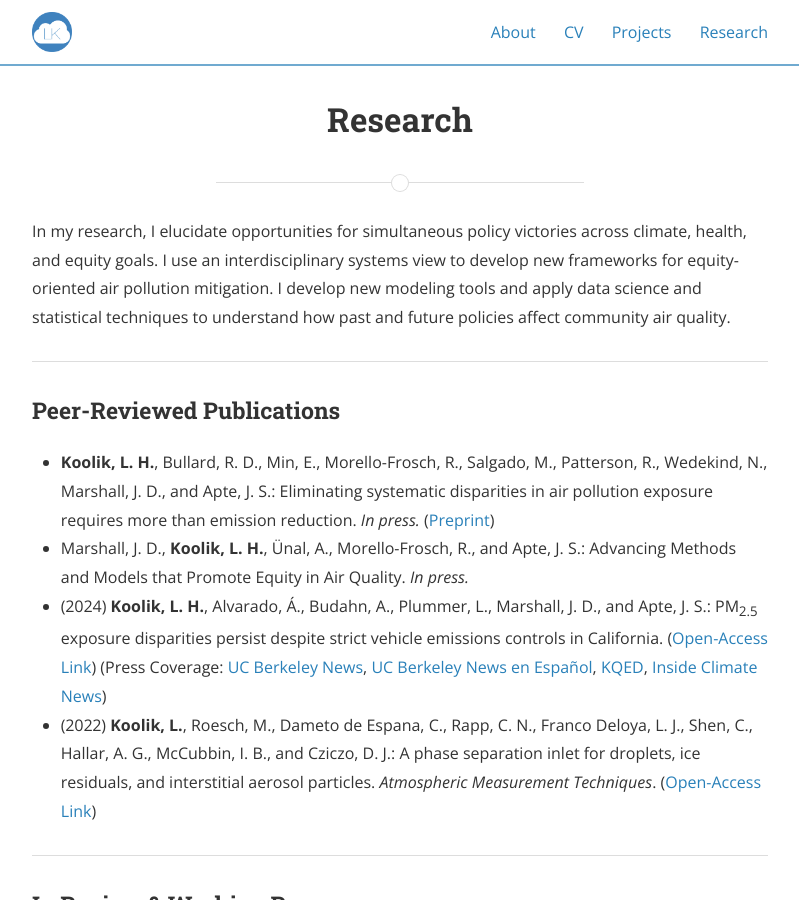
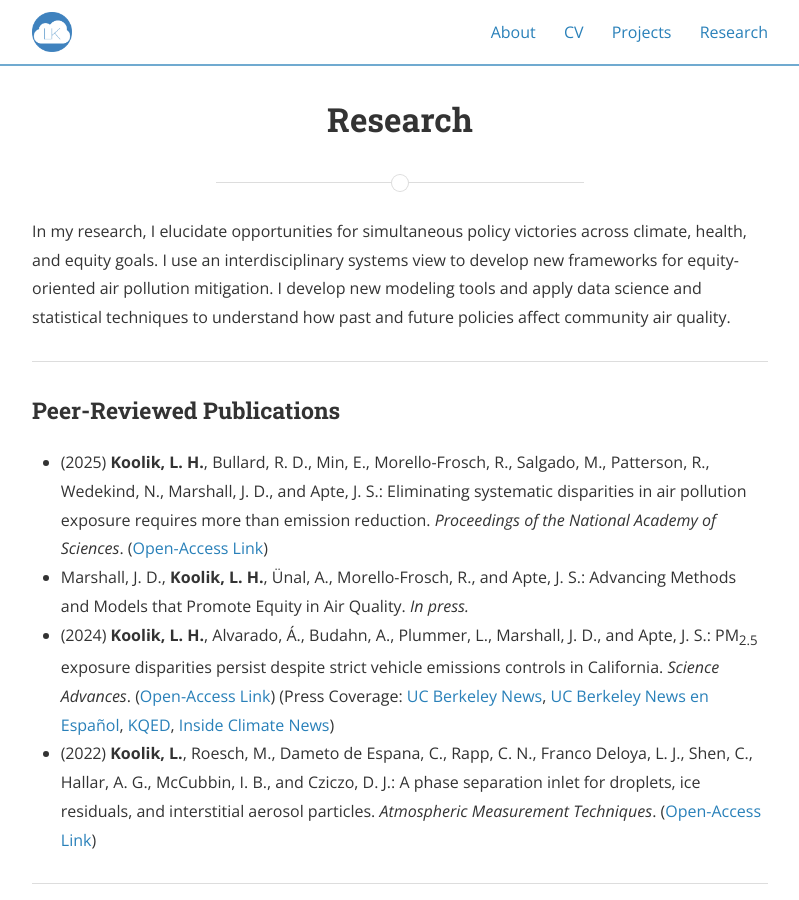
Before and after one commit to lkoolik/lkoolik.github.io, a Jekyll site: the page built from research.md, in a window 1280 px wide and 900 px high. Shown: the whole window, without its empty margins (240-1039 px from the left). Built offline with Jekyll 4.4.1, drawn with Linux system fonts in a browser that asks for light colours; nearby versions of some CDN libraries.

Commit message:
Update research.md

```diff
--- a/research.md
+++ b/research.md
@@ -12,9 +12,9 @@ nav_order: 3
 
 <h3>Peer-Reviewed Publications</h3>
 <ul>
-  <li><b>Koolik, L. H.</b>, Bullard, R. D., Min, E., Morello-Frosch, R., Salgado, M., Patterson, R., Wedekind, N., Marshall, J. D., and Apte, J. S.: Eliminating systematic disparities in air pollution exposure requires more than emission reduction. <i>In press.</i> (<a href="https://doi.org/10.26434/chemrxiv-2025-793ps">Preprint</a>) </li>
+  <li>(2025) <b>Koolik, L. H.</b>, Bullard, R. D., Min, E., Morello-Frosch, R., Salgado, M., Patterson, R., Wedekind, N., Marshall, J. D., and Apte, J. S.: Eliminating systematic disparities in air pollution exposure requires more than emission reduction. <i>Proceedings of the National Academy of Sciences</i>. (<a href="https://doi.org/10.1073/pnas.2505888122">Open-Access Link</a>) </li>
   <li>Marshall, J. D., <b>Koolik, L. H.</b>, Ünal, A., Morello-Frosch, R., and Apte, J. S.: Advancing Methods and Models that Promote Equity in Air Quality. <i>In press.</i> </li>
-  <li>(2024) <b>Koolik, L. H.</b>, Alvarado, Á., Budahn, A., Plummer, L., Marshall, J. D., and Apte, J. S.: PM<sub>2.5</sub> exposure disparities persist despite strict vehicle emissions controls in California. (<a href="https://doi.org/10.1126/sciadv.adn8544">Open-Access Link</a>) (Press Coverage: <a href="https://news.berkeley.edu/2024/09/11/california-has-dramatically-improved-its-air-quality-but-racial-disparities-persist/">UC Berkeley News</a>, <a href="https://news.berkeley.edu/2024/09/13/california-ha-mejorado-la-calidad-del-aire-pero-persisten-las-desigualdades-raciales-etnicas/">UC Berkeley News en Español</a>, <a href="https://www.kqed.org/science/1994307/californians-are-breathing-far-less-vehicle-pollution-but-disparities-are-widening">KQED</a>, <a href="https://insideclimatenews.org/news/11092024/california-vehicle-emissions-exposure-disparity/">Inside Climate News</a>)</li>
+  <li>(2024) <b>Koolik, L. H.</b>, Alvarado, Á., Budahn, A., Plummer, L., Marshall, J. D., and Apte, J. S.: PM<sub>2.5</sub> exposure disparities persist despite strict vehicle emissions controls in California. <i>Science Advances</i>. (<a href="https://doi.org/10.1126/sciadv.adn8544">Open-Access Link</a>) (Press Coverage: <a href="https://news.berkeley.edu/2024/09/11/california-has-dramatically-improved-its-air-quality-but-racial-disparities-persist/">UC Berkeley News</a>, <a href="https://news.berkeley.edu/2024/09/13/california-ha-mejorado-la-calidad-del-aire-pero-persisten-las-desigualdades-raciales-etnicas/">UC Berkeley News en Español</a>, <a href="https://www.kqed.org/science/1994307/californians-are-breathing-far-less-vehicle-pollution-but-disparities-are-widening">KQED</a>, <a href="https://insideclimatenews.org/news/11092024/california-vehicle-emissions-exposure-disparity/">Inside Climate News</a>)</li>
   <li>(2022) <b>Koolik, L.</b>, Roesch, M., Dameto de Espana, C., Rapp, C. N., Franco Deloya, L. J., Shen, C., Hallar, A. G., McCubbin, I. B., and Cziczo, D. J.: A phase separation inlet for droplets, ice residuals, and interstitial aerosol particles. <i> Atmospheric Measurement Techniques</i>. (<a href="https://doi.org/10.5194/amt-15-3213-2022">Open-Access Link</a>)</li>
 </ul>
 
```
